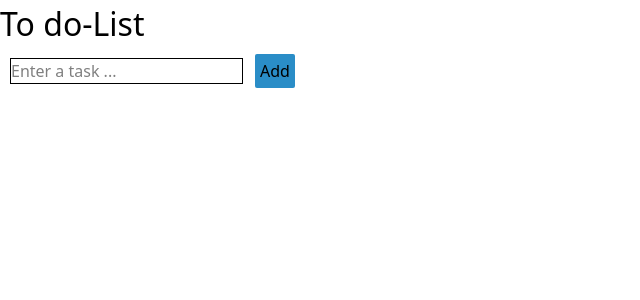
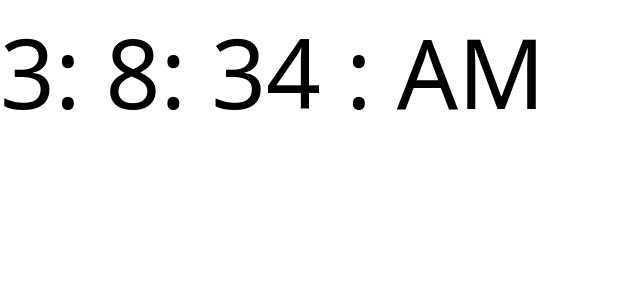
Before and after one commit to KimberlyYen/react-crash-2024, a React (Vite) app: page / in a window 1280 px wide. Shown: the top 300 px of the page, without its empty margins (0-640 px from the left). Built offline with nearby package versions, Linux system fonts and the light colour scheme.

Commit message:
real time clock , OK

```diff
--- a/src/App.jsx
+++ b/src/App.jsx
@@ -10,11 +10,12 @@
 // import Array from "./Array"
 // import ArrayPlus from "./ArrayPlus"
 // import UpdateArrayOfObject from "./UpdateArrayOfObject"
-import ToDoList from "./ToDoList"
+// import ToDoList from "./ToDoList"
+// import UseEffect from "./UseEffect"
+// import ReSize from "./ReSize";
+import RealTimeClock from "./RealTimeClock";
 
 const App = () => {
-
-
   return (
     <div>
       {/* <CountAgain /> */}
@@ -28,9 +29,13 @@ const App = () => {
       {/* <Array /> */}
       {/* <ArrayPlus /> */}
       {/* <UpdateArrayOfObject /> */}
-      <ToDoList />
+      {/* <ToDoList /> */}
+      {/* <UseEffect /> */}
+      {/* <ReSize /> */}
+      <RealTimeClock/>
+
     </div>
-  )
-}
+  );
+};
 
-export default App
+export default App;
--- /dev/null
+++ b/src/ReSize.jsx
@@ -0,0 +1,39 @@
+import { useState, useEffect } from "react"
+
+const ReSize = () => {
+
+
+  const [width, setWidth] = useState(window.innerWidth)
+  const [height, setHeight] = useState(window.innerHeight)
+
+  useEffect(() => {
+    const handleResize = () => {
+      setWidth(window.innerWidth);
+      setHeight(window.innerHeight);
+    };
+
+    window.addEventListener("resize", handleResize);
+
+    // 清除事件監聽，避免內存洩漏
+    return () => {
+      window.removeEventListener("resize", handleResize);
+    };
+  }, []);
+
+  useEffect(()=>{
+    document.title = `Size: ${width} x ${height}`
+  },[width, height])
+
+  return (
+    <div>
+      <p>
+        Window Width : { width }
+      </p>
+      <p>
+        Window Height : { height }
+      </p>
+    </div>
+  )
+}
+
+export default ReSize
--- /dev/null
+++ b/src/RealTimeClock.jsx
@@ -0,0 +1,41 @@
+import { useState, useEffect } from 'react'
+
+const RealTimeClock = () => {
+
+  const [time, setTime] = useState(new Date());
+
+  useEffect(()=>{
+    const intervalId = setInterval(()=>{
+        setTime(new Date());
+    }, 1000)
+
+    return () => {
+        clearInterval(intervalId);
+    }
+  },[])
+
+
+  function formatTime(){
+    let hours = time.getHours();
+    const minutes = time.getMinutes();
+    const seconds = time.getSeconds();
+    const meridiem = hours >= 12 ? 'PM':'AM';
+
+    hours = hours % 12 || 12 ;
+
+    return `${hours}: ${minutes}: ${seconds} : ${meridiem}`
+  }
+
+
+  return (
+    <div className='clock-container'>
+      <div className='clock'>
+        <span>
+            {formatTime()}
+        </span>
+      </div>
+    </div>
+  )
+}
+
+export default RealTimeClock
--- /dev/null
+++ b/src/UseEffect.jsx
@@ -0,0 +1,33 @@
+import { useEffect, useState } from "react";
+
+const UseEffect = () => {
+  const [count, setCount] = useState(0);
+  const [color, setColor] = useState("green");
+
+  function addCount() {
+    setCount((c) => c + 1);
+  }
+
+  function subCount() {
+    setCount((c) => c - 1);
+  }
+
+  function changeColor() {
+    setColor( c => c === "green" ? "red" : "green  " )
+  }
+
+  useEffect(() => {
+    document.title = `Count: ${count} ${color}`;
+  }, [count, color] );
+
+  return (
+    <div>
+      <p style={{color:color}}> Count: ${count} </p>
+      <button onClick={addCount}>Add</button>
+      <button onClick={subCount}>Subtract</button>
+      <button onClick={changeColor}>changeColor</button>
+    </div>
+  );
+};
+
+export default UseEffect;
--- a/src/index.css
+++ b/src/index.css
@@ -44,3 +44,7 @@ select {
 body {
     height: 100vh;
 }
+
+.clock {
+    font-size: 6rem;
+}
```
